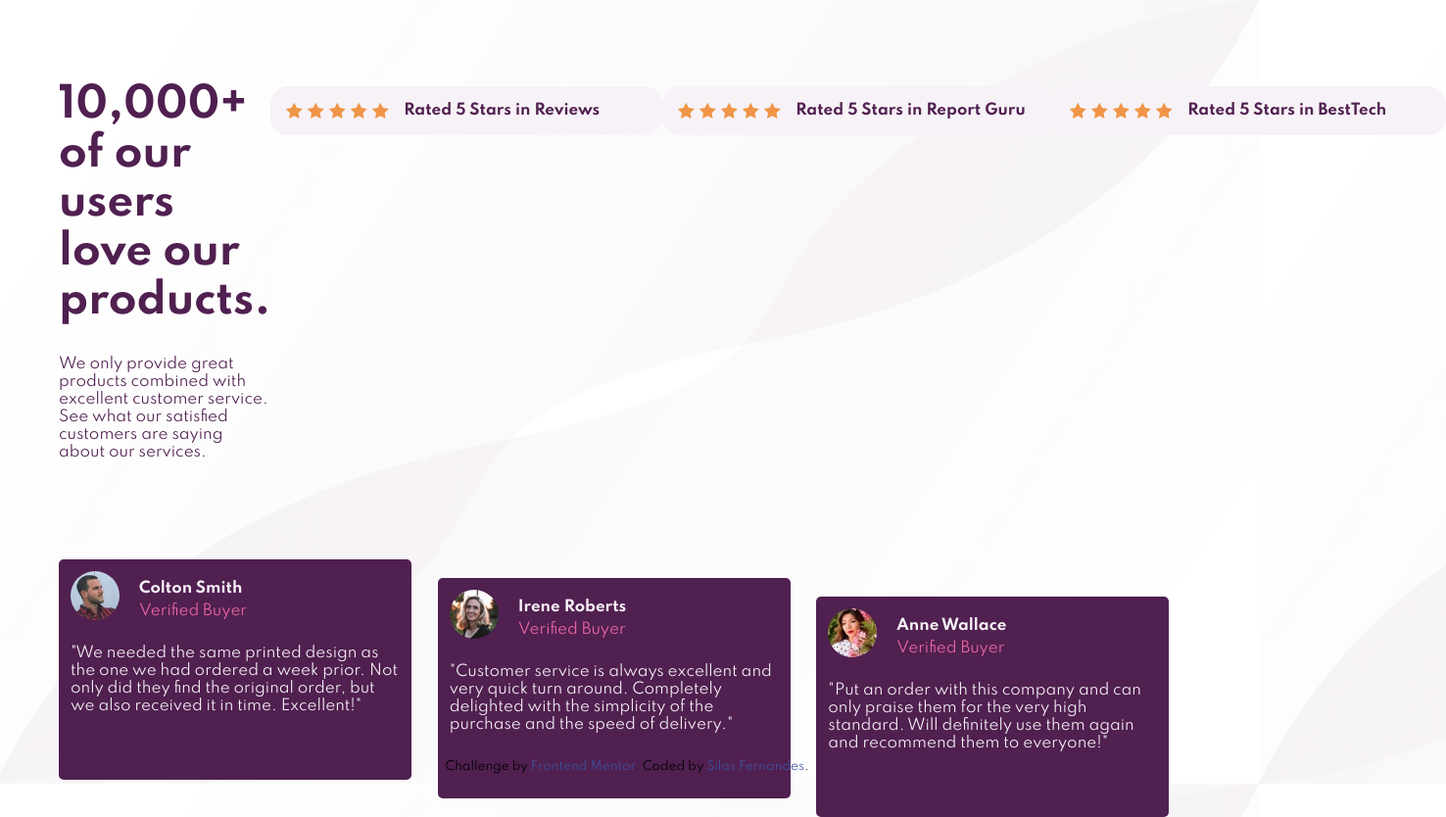
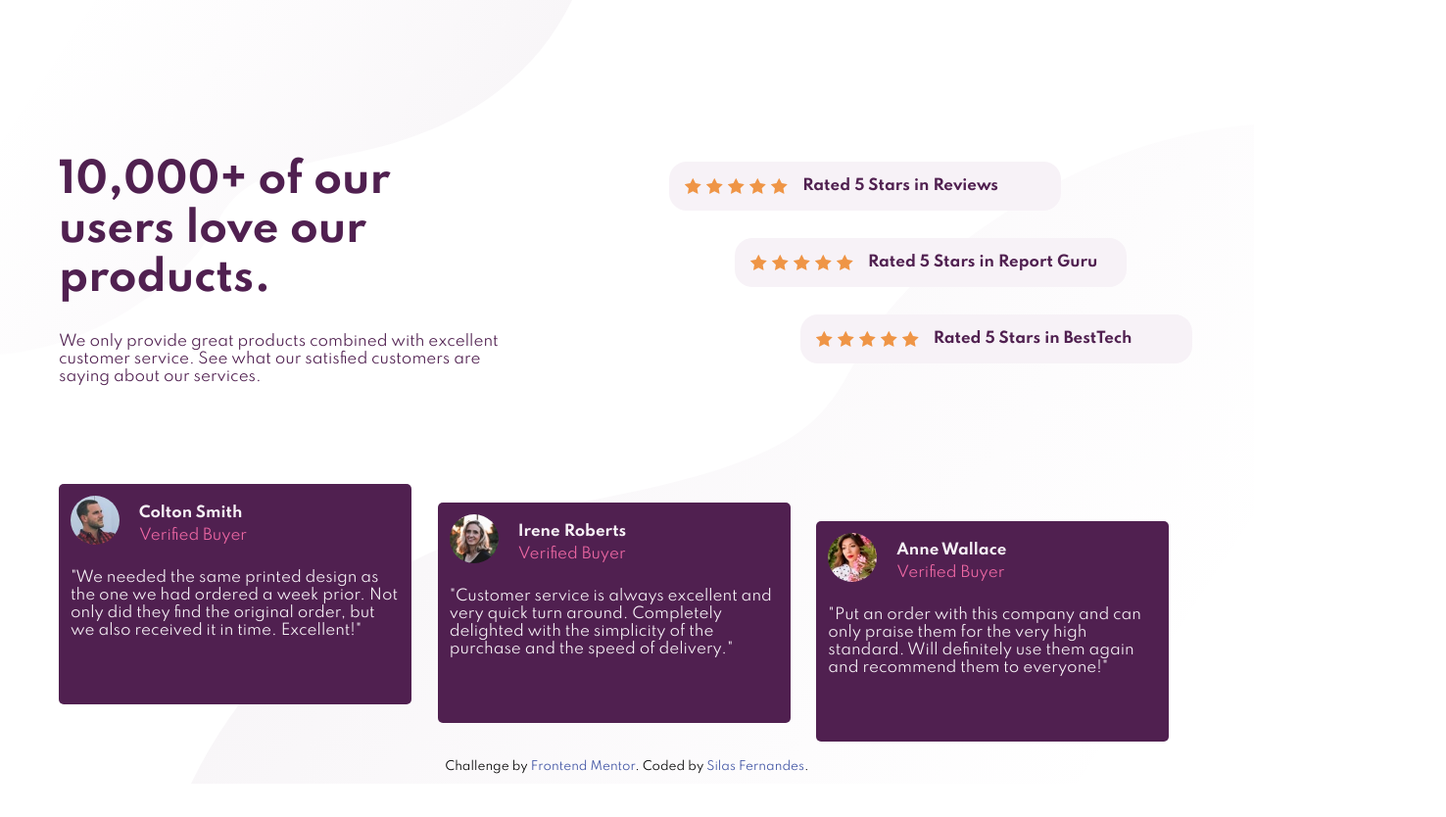
Before and after one commit to SilasFr/social-proof-section-master, a plain HTML site: page index.html in a window 1280 px wide. Shown: the whole page at 98% size, 1476 px wide, since content can reach past the window. After the commit the page ends 800 px from the top, so only its background shows below. Drawn offline with Linux system fonts and the light colour scheme.

Commit message:
feat: config background position

```diff
--- a/index.html
+++ b/index.html
@@ -27,7 +27,7 @@
       </p>
     </div>
     <div class="header-right">
-      <div class="header-stars">
+      <div class="header-stars" id="rate-1">
         <img class="star" src="images/icon-star.svg" alt="star">
         <img class="star" src="images/icon-star.svg" alt="star">
         <img class="star" src="images/icon-star.svg" alt="star">
@@ -37,7 +37,7 @@
           Rated 5 Stars in Reviews
         </p>
       </div>
-      <div class="header-stars">
+      <div class="header-stars" id="rate-2">
         <img class="star" src="images/icon-star.svg" alt="star">
         <img class="star" src="images/icon-star.svg" alt="star">
         <img class="star" src="images/icon-star.svg" alt="star">
@@ -47,7 +47,7 @@
           Rated 5 Stars in Report Guru
         </p>
       </div>
-      <div class="header-stars">
+      <div class="header-stars" id="rate-3">
         <img class="star" src="images/icon-star.svg" alt="star">
         <img class="star" src="images/icon-star.svg" alt="star">
         <img class="star" src="images/icon-star.svg" alt="star">
--- a/sass/style.sass
+++ b/sass/style.sass
@@ -17,9 +17,8 @@ body
     padding: 20px
     font-family: 'Spartan'
     background-image: url('../images/bg-pattern-top-desktop.svg'), url('../images/bg-pattern-bottom-desktop.svg')
-    background-repeat: none
-    background-size: cover
-    background-position: bottom
+    background-repeat: no-repeat
+    background-position: 0px 0px, bottom 0 right 0
     a
         text-decoration: none
         color: inherit
@@ -46,8 +45,26 @@ body
 
     &-right
             display: grid
-            grid-template-columns: repeat(5, .3fr)
+            grid-template-columns: repeat(9, .05fr)
             grid-template-rows: repeat(3, 1fr)
+
+            #rate-1
+                grid-column-start: 1
+                grid-column-end: 7
+                grid-row-start: 1
+                grid-row-end: 2
+
+            #rate-2
+                grid-column-start: 2
+                grid-column-end: 8
+                grid-row-start: 2
+                grid-row-end: 3
+
+            #rate-3
+                grid-column-start: 3
+                grid-column-end: 9
+                grid-row-start: 3
+                grid-row-end: 4
     &-stars
         width: 400px
         height: 50px
@@ -70,8 +87,6 @@ main
     display: grid
     grid-template-rows: repeat(5, .13fr)
     grid-template-columns: repeat(3, 1fr)
-    // gap: 10px
-    // justify-content: space-around
 
     .card
         width: 360px
```
Also changed, not shown: style/style.css, 1 other file.
